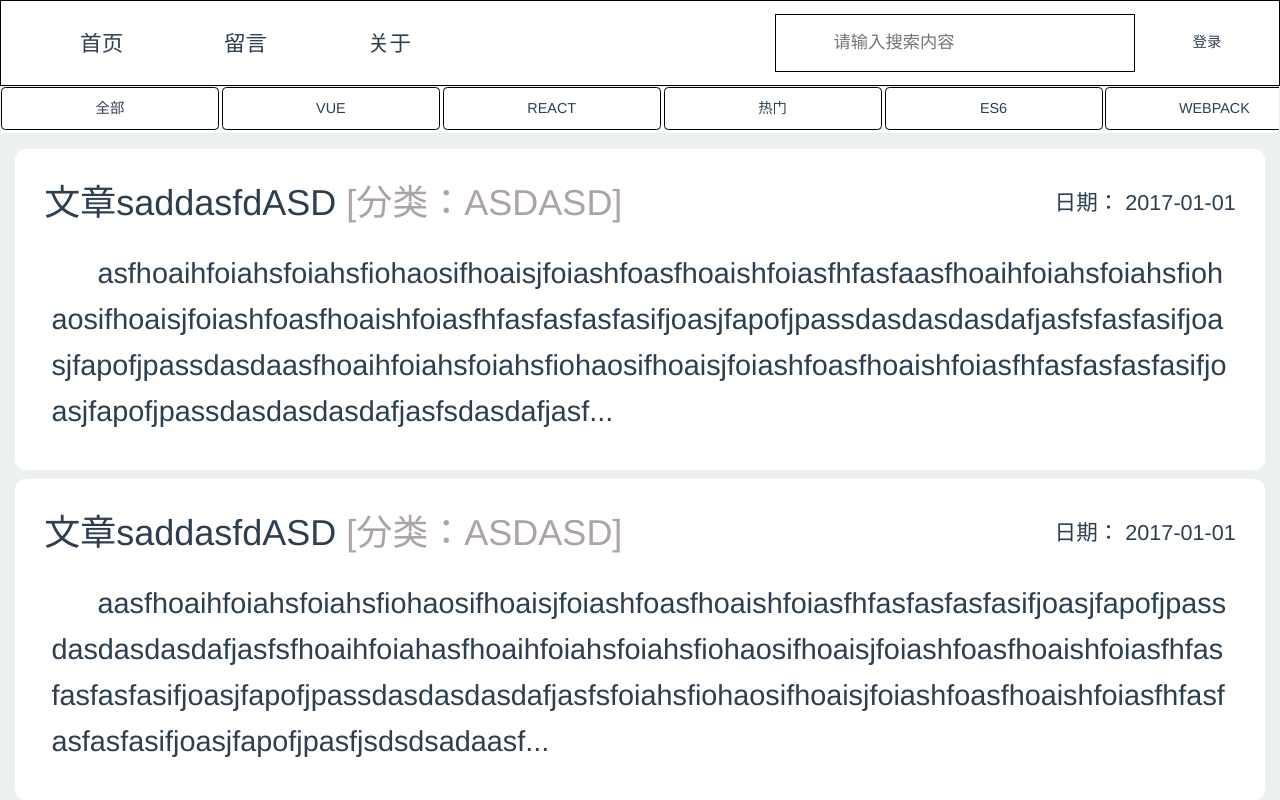
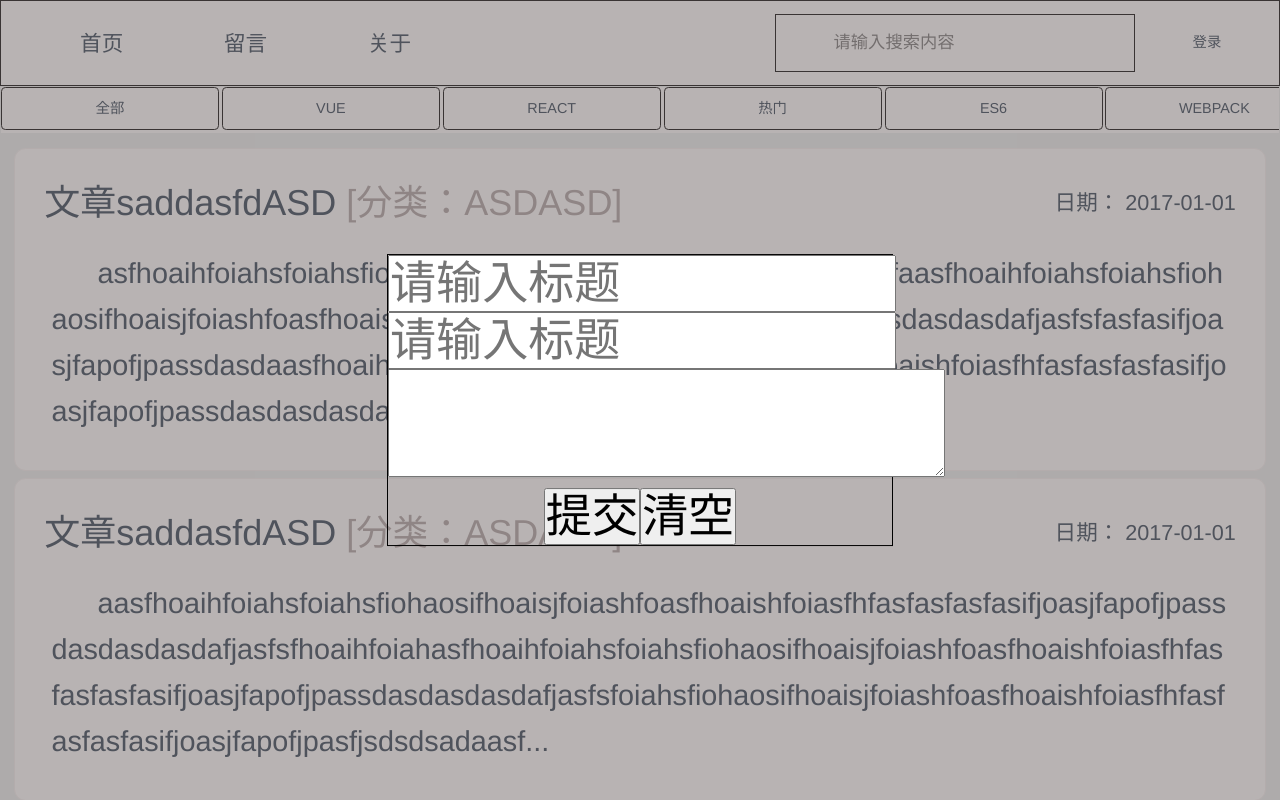
Before and after one commit to LamperougeLS/My-vue-blog, a Vue app: page /#/home in a window 1280 px wide. Shown: the top 800 px of the page. Built offline with nearby package versions, Linux system fonts and the light colour scheme.

Commit message:
add modal

```diff
--- a/src/App.vue
+++ b/src/App.vue
@@ -1,13 +1,16 @@
 <template>
   <div id="app">
     <router-view></router-view>
+    <modal></modal>
   </div>
 </template>
 <script>
 import 'normalize.css'
+import modal from './components/modal.vue'
 
 export default {
-  name: 'app'
+  name: 'app',
+  components: {modal}
 }
 
 </script>
--- /dev/null
+++ b/src/components/modal.vue
@@ -0,0 +1,55 @@
+<template>
+  <div id='modal'>
+    <section id='reply'>
+      <input id='reply-title' type="text" placeholder="请输入标题">
+      <input id='reply-author' type="text" placeholder="请输入标题">
+      <textarea name="" id="reply-content"></textarea>
+      <button>提交</button>
+      <button>清空</button>
+    </section>
+  </div>
+</template>
+<script>
+export default {
+  data () {
+    return {
+      newmessage: { title: '', author: '', date: '' }
+    }
+  }
+}
+
+</script>
+<!-- Add "scoped" attribute to limit CSS to this component only -->
+<style lang='less' scoped>
+#modal{
+  position: fixed;
+  left: 0;
+  top: 0;
+  bottom:0;
+  right: 0;
+  width:100%;
+  height: 100%;
+  background:rgba(115,105,105,0.5);
+  z-index: 10;
+}
+
+#reply {
+  width:350/32rem;
+  position: absolute;
+  left: 50%;
+  top: 50%;
+  transform: translate(-50%, -50%);
+  opacity:1;
+  border:1/32rem solid black;
+}
+
+#reply-reply {
+  width: 100%;
+}
+
+#reply-title,
+#reply-author {
+  width:100%;
+}
+
+</style>
--- a/src/pages/messageboard.vue
+++ b/src/pages/messageboard.vue
@@ -17,13 +17,7 @@
       <!-- </router-link> -->
     </ul>
     <section id='other-button'><span>刷新</span><span>留言</span></section>
-    <section id='reply'>
-      <label for="">标题：</label><input id='reply-title' type="text" >
-      <label for="">姓名: </label><input id='reply-author'type="text">
-      <textarea name="" id="" cols="30" rows="10"></textarea>
-      <button>提交</button><button>清空</button>
-    </section>
-  </div>
+    </div>
 </template>
 <script>
 export default {
```
Also changed, not shown: src/components/1.vue (deleted, +0 -78 lines).
